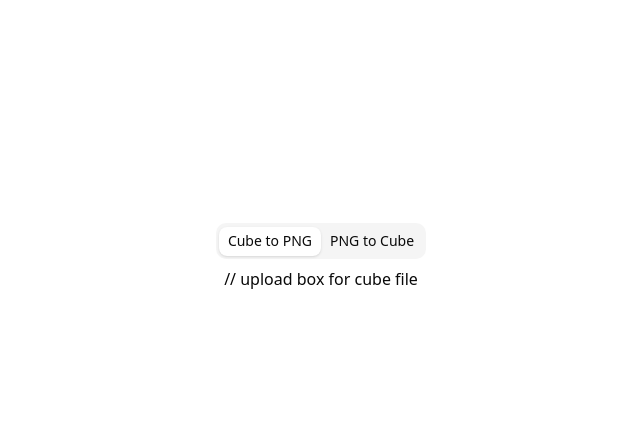
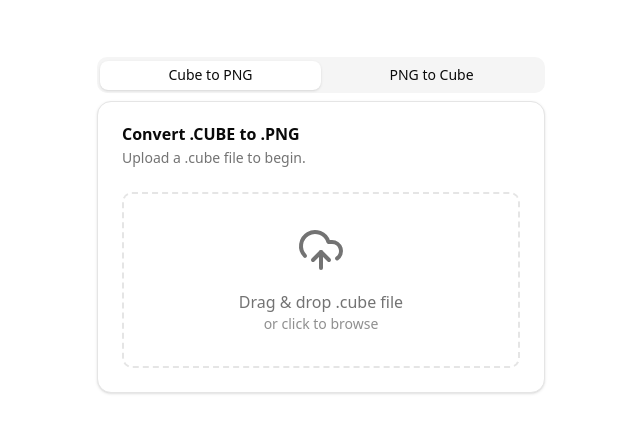
Before and after one commit to JustinDodemaide/lut-converter, a React (Vite) app: page / in a window 1280 px wide. Shown: the part 175-608 px from the top of the page, without its empty margins (319-959 px from the left). Built offline with nearby package versions, Linux system fonts and the light colour scheme.

Commit message:
Dropzone

```diff
--- a/src/App.jsx
+++ b/src/App.jsx
@@ -1,37 +1,80 @@
-import { useState } from 'react'
-import reactLogo from './assets/react.svg'
-import viteLogo from '/vite.svg'
-import './App.css'
+// src/App.jsx
 
-import { Tabs, TabsContent, TabsList, TabsTrigger } from "@/components/ui/tabs"
+import { useState, useCallback } from 'react';
 
+import { Tabs, TabsContent, TabsList, TabsTrigger } from "@/components/ui/tabs";
+import { Card, CardContent, CardDescription, CardHeader, CardTitle } from "@/components/ui/card";
+
+import { useDropzone } from 'react-dropzone';
+import { cn } from "@/lib/utils";
+import { UploadCloud } from 'lucide-react';
 
 
 function App() {
-  const [count, setCount] = useState(0)
-  const [conversionMode, setConversionMode] = useState("cubeToPng") // or "pngToCube"
+  const [conversionMode, setConversionMode] = useState("cubeToPng");
   const [file, setFile] = useState(null);
   const [convertedUrl, setConvertedUrl] = useState(null);
   const [isLoading, setIsLoading] = useState(false);
   const [error, setError] = useState(null);
 
+  const onDrop = useCallback((acceptedFiles) => {
+    const selectedFile = acceptedFiles[0];
+    if (selectedFile) {
+      setFile(selectedFile);
+      setError(null);
+      setConvertedUrl(null);
+    }
+  }, []);
+
+  const { getRootProps, getInputProps, isDragActive } = useDropzone({
+    onDrop,
+    accept: {
+      'application/octet-stream': ['.cube'],
+      'image/png': ['.png']
+    },
+    multiple: false,
+  });
+
 
   return (
     <div className="min-h-screen bg-background text-foreground flex items-center justify-center p-4">
-      <Tabs value={conversionMode} onValueChange={setConversionMode}>
+      <Tabs value={conversionMode} onValueChange={setConversionMode} className="w-full max-w-md">
         <TabsList className="grid w-full grid-cols-2">
           <TabsTrigger value="cubeToPng">Cube to PNG</TabsTrigger>
           <TabsTrigger value="pngToCube">PNG to Cube</TabsTrigger>
         </TabsList>
+
         <TabsContent value="cubeToPng">
-          // upload box for cube file
+          <Card>
+            <CardHeader>
+              <CardTitle>Convert .CUBE to .PNG</CardTitle>
+              <CardDescription>Upload a .cube file to begin.</CardDescription>
+            </CardHeader>
+            <CardContent>
+              <div
+                {...getRootProps()}
+                className={cn(
+                  "flex flex-col items-center justify-center p-8 text-center border-2 border-dashed rounded-lg cursor-pointer transition-colors",
+                  isDragActive ? "border-primary bg-muted" : "border-border hover:border-primary/50"
+                )}
+              >
+                <input {...getInputProps()} />
+                <UploadCloud className="w-12 h-12 mb-4 text-muted-foreground" />
+                <p className="text-muted-foreground">
+                  {isDragActive ? "Drop the file here..." : `Drag & drop .cube file`}
+                </p>
+                <p className="text-sm text-muted-foreground/80">or click to browse</p>
+              </div>
+            </CardContent>
+          </Card>
         </TabsContent>
+
         <TabsContent value="pngToCube">
-          // upload box for PNG file
+
         </TabsContent>
       </Tabs>
     </div>
-  )
+  );
 }
 
-export default App
+export default App;
```
